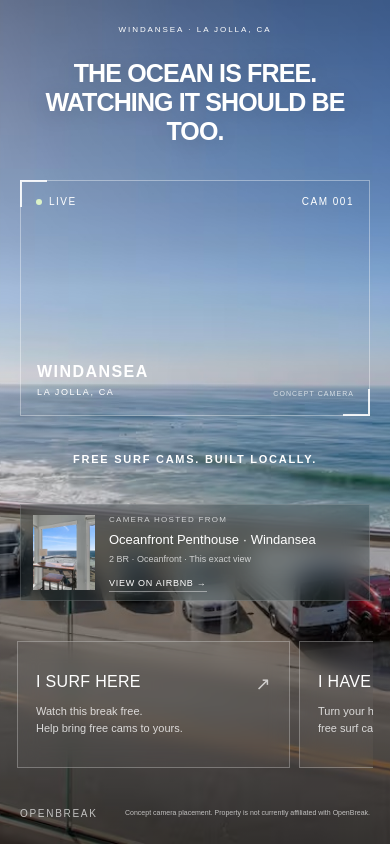
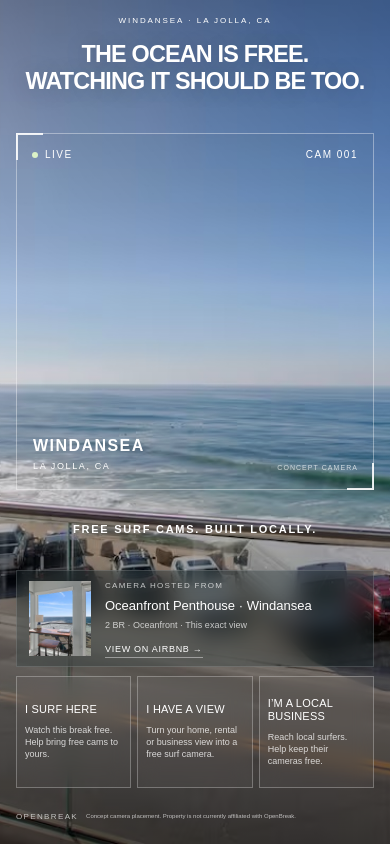
Before and after one commit to ryan-devenish/openbreak, a React (Vite) app: page / in a window 390 px wide. Built offline with nearby package versions, Linux system fonts and the light colour scheme.

Commit message:
Lock OpenBreak to the viewport and anchor camera across states

```diff
--- a/src/styles/main.css
+++ b/src/styles/main.css
@@ -6,3 +6,90 @@
 @media(prefers-reduced-motion:reduce){*,*:before,*:after{animation:none!important;transition:none!important;scroll-behavior:auto!important}}
 @media(max-width:760px){.experience{grid-template-rows:135px max(225px,28svh) auto auto auto}.next-actions{min-height:36px}.story-area{min-height:162px}}
 @media(min-width:761px) and (max-width:1000px){.story-area{width:100%;grid-template-columns:1fr 330px}.promise{font-size:11px}.action-description{font-size:11px}.persona-action{padding:18px}}
+
+/* One fixed canvas: persona content never changes the camera's grid track. */
+html, body, #root { width: 100%; height: 100%; overflow: hidden; }
+body { position: fixed; inset: 0; overscroll-behavior: none; }
+.experience {
+  height: 100svh;
+  min-height: 0;
+  grid-template-rows: 140px minmax(0, 1fr) 145px 120px 28px;
+  gap: 16px;
+  padding: 24px 5vw max(12px, env(safe-area-inset-bottom));
+}
+.experience > * { min-height: 0; min-width: 0; }
+.camera-frame { min-height: 0; }
+.story-area { height: 100%; min-height: 0; }
+.persona-actions { overflow: visible; }
+@media (min-width: 1600px) {
+  .experience { padding-left: 8vw; padding-right: 8vw; }
+}
+@media (max-width: 760px) {
+  .experience {
+    padding: max(16px, env(safe-area-inset-top)) 16px max(12px, env(safe-area-inset-bottom));
+    grid-template-rows: 105px minmax(0, 1fr) 162px 112px 32px;
+    gap: 12px;
+  }
+  .location { margin-bottom: 16px; }
+  .hero h1 { font-size: clamp(23px, 6vw, 38px); }
+  .business-headline h1 { font-size: clamp(19px, 4.8vw, 28px); }
+  .story-area { grid-template-rows: 60px 1fr; gap: 8px; }
+  .promise { margin-bottom: 6px; }
+  .next-actions { min-height: 0; gap: 4px 10px; }
+  .next-actions button { padding: 3px 0; }
+  .context-card { align-self: center; }
+  .persona-actions {
+    display: grid;
+    grid-template-columns: repeat(3, minmax(0, 1fr));
+    gap: 6px;
+    padding: 0;
+    margin: 0;
+    overflow: visible;
+    scroll-snap-type: none;
+  }
+  .persona-action { min-height: 0; padding: 10px 8px; }
+  .action-heading { font-size: 11px; line-height: 1.25; }
+  .action-heading > span { display: none; }
+  .action-description { font-size: 9px; line-height: 1.35; margin-top: 7px; }
+  footer { display: grid; grid-template-columns: auto 1fr auto; gap: 8px; }
+  footer > span { font-size: 8px; }
+  footer p { font-size: 6px; max-width: none; }
+  .reset { font-size: 7px; padding: 4px 0; }
+}
+@media (max-width: 760px) and (max-height: 700px) {
+  .experience { grid-template-rows: 82px minmax(0, 1fr) 146px 104px 28px; gap: 8px; padding-top: 12px; }
+  .location { margin-bottom: 10px; }
+  .hero h1 { font-size: clamp(22px, 5.6vw, 32px); }
+  .business-headline h1 { font-size: 18px; }
+  .story-area { grid-template-rows: 52px 1fr; gap: 4px; }
+  .property-card { padding: 8px 10px; }
+  .local-offer { padding: 8px 12px; }
+  .local-offer h2 { margin: 5px 0; font-size: 12px; }
+  .local-offer .offer-business { margin: 5px 0; }
+}
+@media (min-width: 761px) and (max-height: 700px) {
+  .experience { grid-template-rows: 100px minmax(0, 1fr) 125px 100px 24px; gap: 10px; padding-top: 16px; }
+  .location { margin-bottom: 12px; }
+  .persona-action { padding: 12px 18px; }
+}
+@media (min-width: 650px) and (max-height: 500px) {
+  .experience { grid-template-rows: 65px minmax(0, 1fr) 90px 70px 20px; gap: 6px; padding: 10px 3vw; }
+  .location { margin-bottom: 6px; font-size: 8px; }
+  .hero h1 { font-size: 22px; }
+  .business-headline h1 { font-size: 17px; }
+  .story-area { width: 100%; grid-template-columns: 1fr 300px; grid-template-rows: 1fr; gap: 12px; }
+  .promise { font-size: 10px; }
+  .property-card, .local-offer { padding: 6px 10px; }
+  .eyebrow { margin-bottom: 4px; }
+  .property-card h2 { font-size: 12px; }
+  .property-meta { margin: 4px 0; }
+  .local-offer h2 { font-size: 12px; margin: 4px 0; }
+  .offer-business { margin: 4px 0; }
+  .persona-action { padding: 8px 12px; }
+  .action-heading { font-size: 12px; }
+  .action-description { font-size: 9px; margin-top: 5px; }
+  .camera-top { padding: 10px 12px; }
+  .camera-place { bottom: 10px; left: 12px; gap: 3px; }
+  .camera-place strong { font-size: 12px; }
+  .camera-concept { bottom: 10px; }
+}
```
Also changed, not shown: 1 other file (tests, documents, lock files or other folders).
